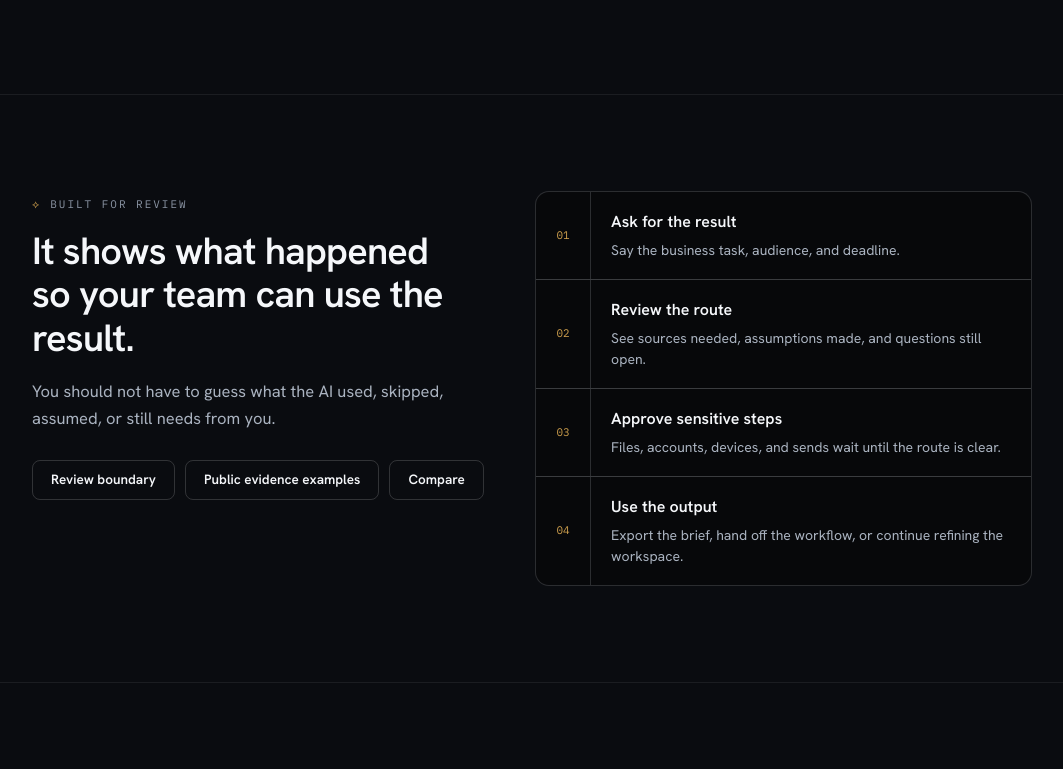
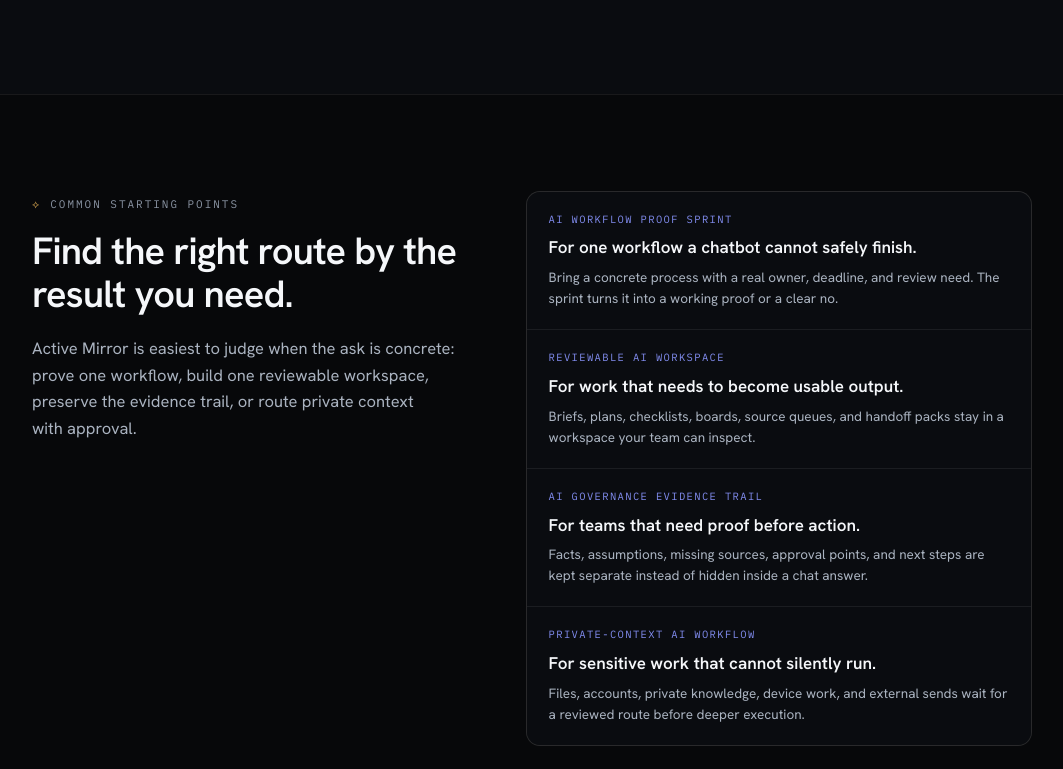
Before and after one commit to MirrorDNA-Reflection-Protocol/activemirror-genui, a Next.js app: page / in a window 1280 px wide. Shown: the part 2531-3300 px from the top of the page, without its empty margins (108-1171 px from the left). Built offline with nearby package versions, Linux system fonts and the light colour scheme.

Commit message:
Add proof sprint front door

```diff
--- /dev/null
+++ b/src/app/about/roadmap/page.tsx
@@ -0,0 +1,5 @@
+import { permanentRedirect } from "next/navigation";
+
+export default function RoadmapRedirect() {
+  permanentRedirect("/");
+}
--- a/src/app/active-mirror-site.css
+++ b/src/app/active-mirror-site.css
@@ -200,6 +200,17 @@
 .novelty__item { min-width: 0; background: var(--ink-1000); padding: 24px 22px; }
 .novelty__item h3 { font-size: 17px; line-height: 1.28; font-weight: 600; color: var(--text-primary); margin: 0 0 10px; }
 .novelty__item p { font-size: 13.5px; line-height: 1.56; color: var(--text-secondary); margin: 0; }
+
+/* ============================================================ DISCOVERY / buyer intent routes */
+.discovery { background: var(--ink-1000); }
+.discovery__wrap { display: grid; grid-template-columns: minmax(0, .88fr) minmax(360px, 1fr); gap: 48px; align-items: start; }
+.discovery__list { min-width: 0; border: 1px solid var(--hairline); border-radius: 14px; overflow: hidden; background: var(--hairline); }
+.discovery__item { min-width: 0; background: var(--ink-950); padding: 20px 22px; border-top: 1px solid var(--hairline); }
+.discovery__item:first-child { border-top: 0; }
+.discovery__item span { display: block; font-family: var(--font-data); font-size: 10.5px; letter-spacing: .13em;
+  text-transform: uppercase; color: var(--text-accent); margin-bottom: 10px; }
+.discovery__item h3 { font-size: 17px; line-height: 1.28; font-weight: 600; margin: 0 0 8px; color: var(--text-primary); }
+.discovery__item p { font-size: 13.5px; line-height: 1.56; margin: 0; color: var(--text-secondary); }
 
 /* ============================================================ PROOF — the Glass Box */
 .proof__frame { margin-top: 40px; border: 1px solid var(--border-default); border-radius: 14px;
@@ -565,7 +576,7 @@
 /* ============================================================ RESPONSIVE */
 @media (max-width: 900px) {
   .nav__links { display: none; }
-  .hero__front, .proof-split { grid-template-columns: 1fr; }
+  .hero__front, .proof-split, .discovery__wrap { grid-template-columns: 1fr; }
   .challenge .wrap { grid-template-columns: 1fr; }
   .challenge__cta { justify-self: start; min-height: 42px; }
   .thesis .wrap, .engage, .sysmap, .converge, .usecases, .novelty, .sprint__grid { grid-template-columns: 1fr 1fr; }
--- a/src/app/layout.tsx
+++ b/src/app/layout.tsx
@@ -17,12 +17,17 @@ const geistMono = Geist_Mono({
 export const metadata: Metadata = {
   metadataBase: new URL("https://activemirror.ai"),
   title: {
-    default: "Active Mirror - AI Workspaces for Real Business Workflows",
+    default: "Active Mirror - Reviewable AI Workspaces for Real Business Workflows",
     template: "%s | Active Mirror",
   },
   description: "Bring one workflow your current AI cannot safely finish. Active Mirror scopes it, builds a reviewable workspace, and keeps sources, approvals, and next actions visible.",
   keywords: [
     "generative UI",
+    "AI workflow proof sprint",
+    "reviewable AI workspace",
+    "source-backed AI decision brief",
+    "AI governance evidence trail",
+    "private context AI workflow",
     "AI evidence workspace",
     "AI approval workflow",
     "AI workspace",
@@ -36,7 +41,7 @@ export const metadata: Metadata = {
     "N1 Intelligence",
   ],
   openGraph: {
-    title: "Active Mirror - AI Workspaces for Real Business Workflows",
+    title: "Active Mirror - Reviewable AI Workspaces for Real Business Workflows",
     description: "Bring one workflow your current AI cannot safely finish. Active Mirror scopes it, builds a reviewable workspace, and keeps sources, approvals, and next actions visible.",
     siteName: "Active Mirror",
     type: "website",
@@ -45,7 +50,7 @@ export const metadata: Metadata = {
   },
   twitter: {
     card: "summary_large_image",
-    title: "Active Mirror - AI Workspaces for Real Business Workflows",
+    title: "Active Mirror - Reviewable AI Workspaces for Real Business Workflows",
     description: "Bring one workflow your current AI cannot safely finish. Active Mirror scopes it, builds a reviewable workspace, and keeps sources, approvals, and next actions visible.",
     images: ["/mirror-icon-512.png"],
   },
--- a/src/app/page.tsx
+++ b/src/app/page.tsx
@@ -1,19 +1,28 @@
 import ActiveMirrorSite from "@/components/active-mirror/ActiveMirrorSite";
 
 export default function Page() {
-  const jsonLd = {
+  const description =
+    "Bring one workflow your current AI cannot safely finish. Active Mirror scopes it, builds a reviewable workspace, and keeps sources, approvals, and next actions visible.";
+
+  const structuredData = {
     "@context": "https://schema.org",
+    "@graph": [
+      {
+        "@type": "Organization",
+        "@id": "https://activemirror.ai/#organization",
+        name: "N1 Intelligence (OPC) Pvt Ltd",
+        url: "https://activemirror.ai",
+      },
+      {
         "@type": "SoftwareApplication",
+        "@id": "https://activemirror.ai/#app",
         name: "Active Mirror",
         applicationCategory: "BusinessApplication",
+        applicationSubCategory: "Reviewable AI workspace",
         operatingSystem: "Web, PWA",
         url: "https://activemirror.ai",
-    creator: {
-      "@type": "Organization",
-      name: "N1 Intelligence (OPC) Pvt Ltd",
-    },
-    description:
-      "Bring one workflow your current AI cannot safely finish. Active Mirror scopes it, builds a reviewable workspace, and keeps sources, approvals, and next actions visible.",
+        creator: { "@id": "https://activemirror.ai/#organization" },
+        description,
         featureList: [
           "Reviewable business workspaces",
           "Evidence and assumption separation",
@@ -21,13 +30,50 @@ export default function Page() {
           "Exportable briefs and work records",
           "Local or cloud deployment planning",
         ],
+        offers: {
+          "@type": "Offer",
+          category: "72-hour proof sprint",
+          url: "https://activemirror.ai/intake?focus=pilot",
+        },
+      },
+      {
+        "@type": "Service",
+        "@id": "https://activemirror.ai/#proof-sprint",
+        name: "Active Mirror 72-hour proof sprint",
+        provider: { "@id": "https://activemirror.ai/#organization" },
+        serviceType: "AI workflow proof sprint",
+        url: "https://activemirror.ai/intake?focus=pilot",
+        description:
+          "A scoped proof sprint that turns one qualified AI workflow into a reviewable workspace with sources, gaps, approvals, and a deploy-or-don't plan.",
+        audience: [
+          { "@type": "Audience", audienceType: "Teams that need reviewable AI work" },
+          { "@type": "Audience", audienceType: "Companies controlling AI workflows" },
+          { "@type": "Audience", audienceType: "Public-sector programs needing accountable AI work" },
+        ],
+      },
+      {
+        "@type": "ItemList",
+        "@id": "https://activemirror.ai/#starting-points",
+        name: "Active Mirror common starting points",
+        itemListElement: [
+          "AI workflow proof sprint",
+          "Reviewable AI workspace",
+          "AI governance evidence trail",
+          "Private-context AI workflow",
+        ].map((name, index) => ({
+          "@type": "ListItem",
+          position: index + 1,
+          name,
+        })),
+      },
+    ],
   };
 
   return (
     <>
       <script
         type="application/ld+json"
-        dangerouslySetInnerHTML={{ __html: JSON.stringify(jsonLd) }}
+        dangerouslySetInnerHTML={{ __html: JSON.stringify(structuredData).replace(/</g, "\\u003c") }}
       />
       <ActiveMirrorSite />
     </>
--- a/src/components/active-mirror/ActiveMirrorSite.tsx
+++ b/src/components/active-mirror/ActiveMirrorSite.tsx
@@ -119,6 +119,29 @@ const novelty = [
   {
     title: "It creates a work surface, not just text.",
     body: "The result can become a brief, checklist, board, review lane, source queue, export, or repeatable workflow.",
+  },
+];
+
+const startingPoints = [
+  {
+    term: "AI workflow proof sprint",
+    title: "For one workflow a chatbot cannot safely finish.",
+    body: "Bring a concrete process with a real owner, deadline, and review need. The sprint turns it into a working proof or a clear no.",
+  },
+  {
+    term: "Reviewable AI workspace",
+    title: "For work that needs to become usable output.",
+    body: "Briefs, plans, checklists, boards, source queues, and handoff packs stay in a workspace your team can inspect.",
+  },
+  {
+    term: "AI governance evidence trail",
+    title: "For teams that need proof before action.",
+    body: "Facts, assumptions, missing sources, approval points, and next steps are kept separate instead of hidden inside a chat answer.",
+  },
+  {
+    term: "Private-context AI workflow",
+    title: "For sensitive work that cannot silently run.",
+    body: "Files, accounts, private knowledge, device work, and external sends wait for a reviewed route before deeper execution.",
   },
 ];
 
@@ -327,6 +350,28 @@ export default function ActiveMirrorSite() {
         </div>
       </section>
 
+      <section className="band discovery" data-analytics-section="starting-points">
+        <div className="wrap discovery__wrap">
+          <div className="band__head">
+            <Eyebrow>Common starting points</Eyebrow>
+            <h2>Find the right route by the result you need.</h2>
+            <p className="band__sub">
+              Active Mirror is easiest to judge when the ask is concrete: prove one workflow, build one reviewable
+              workspace, preserve the evidence trail, or route private context with approval.
+            </p>
+          </div>
+          <div className="discovery__list">
+            {startingPoints.map((item) => (
+              <article className="discovery__item" key={item.term}>
+                <span>{item.term}</span>
+                <h3>{item.title}</h3>
+                <p>{item.body}</p>
+              </article>
+            ))}
+          </div>
+        </div>
+      </section>
+
       <section id="proof" className="band">
         <div className="wrap">
           <div className="proof-split">
@@ -337,6 +382,7 @@ export default function ActiveMirrorSite() {
                 You should not have to guess what the AI used, skipped, assumed, or still needs from you.
               </p>
               <div className="proof-links">
+                <Link className="btn btn--ghost" href="/proof-sprint">See proof sprint sample</Link>
                 <Link className="btn btn--ghost" href="/trust">Review boundary</Link>
                 <Link className="btn btn--ghost" href="/glass">Public evidence examples</Link>
                 <Link className="btn btn--ghost" href="/compare">Compare</Link>
@@ -470,6 +516,7 @@ export default function ActiveMirrorSite() {
           </div>
           <div className="foot__col">
             <h5>Engage</h5>
+            <Link href="/proof-sprint">72-hour proof sprint</Link>
             <Link href="/intake?focus=pilot">Scoped pilot</Link>
             <Link href="/intake?focus=workspace-proof">Workspace proof</Link>
             <Link href="/intake">General intake</Link>
--- a/src/components/active-mirror/PublicSystemPage.tsx
+++ b/src/components/active-mirror/PublicSystemPage.tsx
@@ -1,7 +1,7 @@
 import Link from "next/link";
 import SiteTelemetry from "./SiteTelemetry";
 
-type PublicPageKind = "trust" | "compare" | "glass";
+type PublicPageKind = "trust" | "compare" | "glass" | "proof-sprint";
 
 const pages = {
   trust: {
@@ -27,6 +27,14 @@ const pages = {
       "These public-safe examples show the shape of evidence, approvals, and records. Private truth stays private until it has a real signed record.",
     primary: "Download evidence sample",
     primaryHref: "/api/mirror/proof-ledger?format=markdown",
+  },
+  "proof-sprint": {
+    eyebrow: "72-hour proof sprint",
+    title: "See exactly what the proof sprint returns.",
+    body:
+      "The sprint starts with one real workflow and ends with a working surface, visible evidence, and a deploy-or-don't decision. If the workflow is not a fit, the first useful output is a clear no.",
+    primary: "Apply with one workflow",
+    primaryHref: "/intake?focus=pilot",
   },
 } satisfies Record<PublicPageKind, { eyebrow: string; title: string; body: string; primary: string; primaryHref: string }>;
 
@@ -69,6 +77,31 @@ const glassCards = [
   },
 ];
 
+const proofSprintRows = [
+  ["Fit check", "Confirm the business result, owner, inputs, deadline, and decision maker", "start or stop"],
+  ["Route", "Separate public inputs, private-context needs, sources, assumptions, and approval points", "reviewable"],
+  ["Build", "Create the first working surface: brief, board, source desk, checklist, form, or handoff pack", "working proof"],
+  ["Decision", "Show what worked, what is missing, and the smallest safe deployment path", "deploy or don't"],
+];
+
+const proofSprintCards = [
+  {
+    k: "What you send",
+    v: "one real workflow",
+    body: "A concrete task your current AI cannot safely finish, plus public or sanitized inputs for the first pass.",
+  },
+  {
+    k: "What you receive",
+    v: "usable work",
+    body: "A working workspace with the result, source route, assumptions, gaps, approval needs, and next action visible.",
+  },
+  {
+    k: "What stays gated",
+    v: "sensitive access",
+    body: "Private files, account actions, device work, saved context, and external sends wait for explicit approval.",
+  },
+];
+
 function PublicNav() {
   return (
     <nav className="proofnav">
@@ -77,6 +110,7 @@ function PublicNav() {
         <b>Active Mirror</b>
       </Link>
       <div className="proofnav__links">
+        <Link href="/proof-sprint">Proof sprint</Link>
         <Link href="/trust">Review</Link>
         <Link href="/glass">Evidence</Link>
         <Link href="/compare">Compare</Link>
@@ -184,6 +218,48 @@ function GlassBody() {
   );
 }
 
+function ProofSprintBody() {
+  return (
+    <>
+      <section className="proofband">
+        <div className="proofband__head">
+          <h2>The sprint shape</h2>
+          <p>A buyer should be able to judge Active Mirror by the output, not by our claims. This is the exact working loop.</p>
+        </div>
+        <div className="comparetable">
+          {proofSprintRows.map(([lane, output, state]) => (
+            <div className="comparetable__row" key={lane}>
+              <span>{lane}</span>
+              <b>{output}</b>
+              <i>{state}</i>
+            </div>
+          ))}
+        </div>
+      </section>
+      <section className="proofband proofband--split">
+        {proofSprintCards.map((card) => <ProofCard key={card.k} {...card} />)}
+      </section>
+      <section className="proofband">
+        <div className="glassline">
+          <span>Example first workflow</span>
+          <b>vendor review, policy review, research brief, workflow board</b>
+          <Link href="/mirror?prompt=Build%20a%20vendor%20evidence%20workspace%20with%20sources%2C%20assumptions%2C%20gaps%2C%20and%20next%20steps">Open sample</Link>
+        </div>
+        <div className="glassline">
+          <span>First-pass input boundary</span>
+          <b>public or sanitized inputs only</b>
+          <Link href="/intake?focus=pilot">Submit workflow</Link>
+        </div>
+        <div className="glassline">
+          <span>Buyer receipt</span>
+          <b>capture id, scope questions, risk boundary</b>
+          <Link href="/intake?focus=workspace-proof">Start from a workspace</Link>
+        </div>
+      </section>
+    </>
+  );
+}
+
 export default function PublicSystemPage({ kind }: { kind: PublicPageKind }) {
   const page = pages[kind];
   return (
@@ -202,6 +278,7 @@ export default function PublicSystemPage({ kind }: { kind: PublicPageKind }) {
       {kind === "trust" ? <TrustBody /> : null}
       {kind === "compare" ? <CompareBody /> : null}
       {kind === "glass" ? <GlassBody /> : null}
+      {kind === "proof-sprint" ? <ProofSprintBody /> : null}
     </main>
   );
 }
```
Also changed, not shown: src/app/proof-sprint/page.tsx (added, +12 -0 lines), src/app/sitemap.ts (+7 -1 lines), 1 other file (tests, documents, lock files or other folders). Lines whose indentation alone changed are shown as unchanged.
